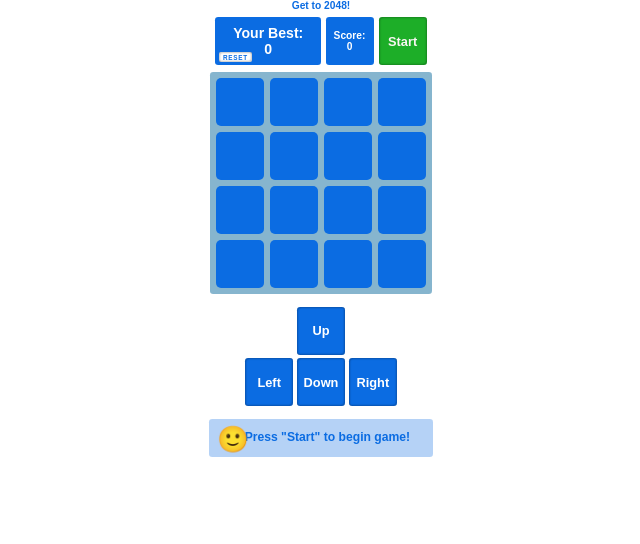
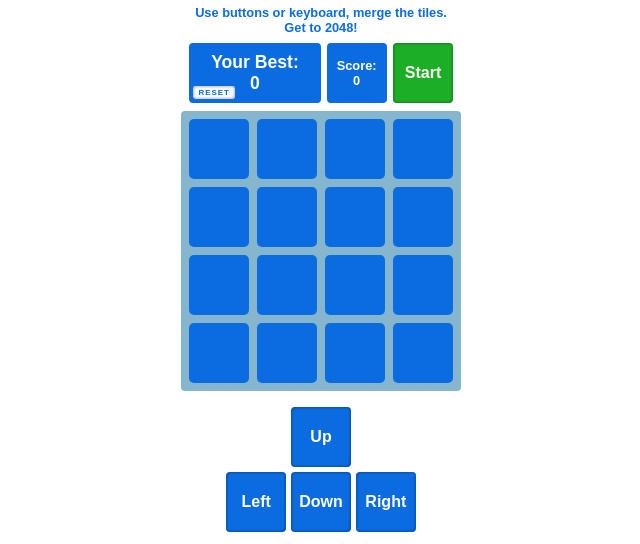
Before and after one commit to Artem-Brui/Game-2048, a website with bundled scripts: page index.html in a window 1280 px wide. Shown: the part 75-619 px from the top of the page, without its empty margins (319-959 px from the left). Built offline with nearby package versions, Linux system fonts and the light colour scheme.

Commit message:
redeploy

```diff
--- a/index.html
+++ b/index.html
@@ -25,15 +25,15 @@
       <div class="score-record">
         <p>Your Best:</p>
         <p id="record">0</p>
-        <button class="button" id="reset-record">RESET</button>
+        <a class="button" id="reset-record">RESET</a>
       </div>
       <div class="controls">
         <p class="info">
           Score:
           <span class="game-score">0</span>
         </p>
-        <button class="button control start">Start</button>
-        <button class="button control restart hidden">Restart</button>
+        <a class="button control start">Start</a>
+        <a class="button control restart hidden">Restart</a>
       </div>
     </div>
     <table class="game-field">
@@ -69,12 +69,12 @@
     </table>
     <div class="arrows">
       <div class="arrows-row">
-        <button class="button arrow up">Up</button>
+        <a class="button arrow up">Up</a>
       </div>
       <div class="arrows-row">
-        <button class="button arrow left">Left</button>
-        <button class="button arrow down">Down</button>
-        <button class="button arrow right">Right</button>
+        <a class="button arrow left">Left</a>
+        <a class="button arrow down">Down</a>
+        <a class="button arrow right">Right</a>
       </div>
     </div>
     <div class="message-container">
--- a/styles/main.scss
+++ b/styles/main.scss
@@ -119,7 +119,7 @@ body {
     margin: 0;
   }
 
-  & button {
+  & a {
     font-size: $dpx * 10;
     font-weight: bold;
     line-height: $dpx * 10;
@@ -178,6 +178,9 @@ h1 {
 }
 
 .button {
+  display: flex;
+  align-items: center;
+  justify-content: center;
   font-family: sans-serif;
   font-weight: 900;
   text-align: center;
--- a/styles/variables.scss
+++ b/styles/variables.scss
@@ -18,4 +18,4 @@ $primery: white;
 $secondary: $sky-blue;
 $secondary: $medium-blue;
 
-$dpx: 100vh / 1250;
+$dpx: 100vh / 1000;
```
Also changed, not shown: styles/main.css, 1 other file.
